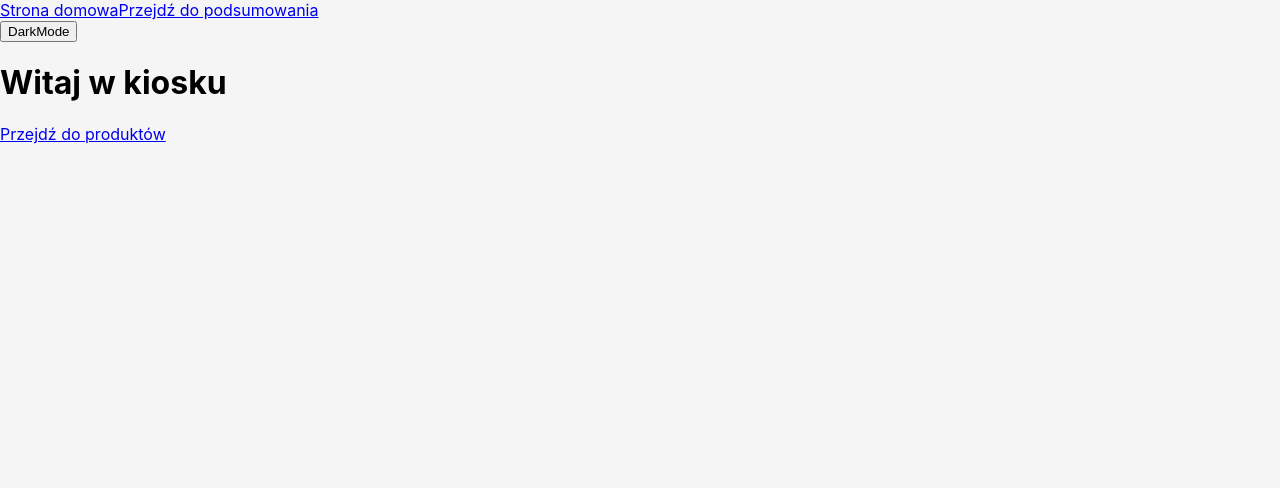
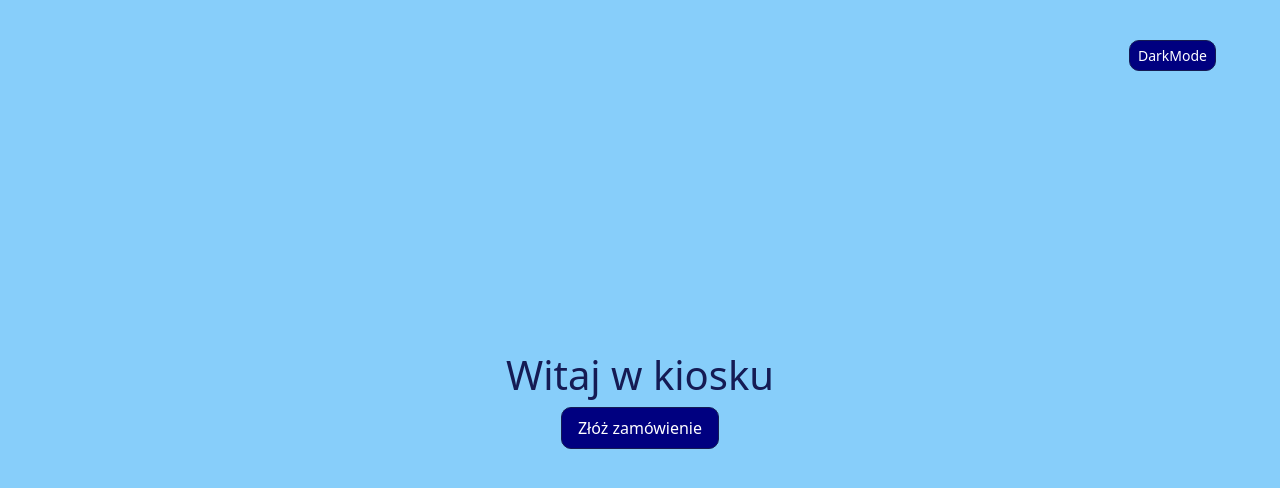
Before and after one commit to WojciechKnopp/React_project_UG_2023, a React (Create React App) app: page / in a window 1280 px wide. Shown: the top 488 px of the page. Built offline with nearby package versions, Linux system fonts and the light colour scheme.

Commit message:
ostylowanie strony głównej, aktualizacja mapy bootstrapa, część ostylowania strony z produktami

```diff
--- a/package.json
+++ b/package.json
@@ -6,6 +6,7 @@
     "@testing-library/jest-dom": "^5.16.5",
     "@testing-library/react": "^13.4.0",
     "@testing-library/user-event": "^13.5.0",
+    "bootstrap": "^5.3.0",
     "react": "^18.2.0",
     "react-dom": "^18.2.0",
     "react-router-dom": "^6.11.2",
--- a/src/App.js
+++ b/src/App.js
@@ -8,27 +8,9 @@ import DarkMode from './components/DarkMode';
 import MainPage from './components/MainPage';
 
 
-const Home = () => (
-  <div>
-    <MainPage />
-  </div>
-);
-
-const Products = () => (
-  <div>
-    <Page />
-  </div>
-);
-
-const Order = () => (
-  <div>
-    <Cart />
-  </div>
-);
-
 const NotFound = () => (
   <div>
-    <h1>404 - Nie znaleziono strony</h1>
+    <h1 className='alert alert-danger'>404 - Nie znaleziono strony</h1>
     <Link to="/">Strona domowa</Link>
   </div>
 );
@@ -39,13 +21,11 @@ function App() {
     <CartProvider>
     <ProductProvider>
       <Router>
-        <Link to="/">Strona domowa</Link>
-        <Link to="/cart">Przejdź do podsumowania</Link>
         <DarkMode />
         <Routes>
-          <Route path="/" element={<Home />} />
-          <Route path="/products" element={<Products />} />
-          <Route path="/cart" element={<Order />} />
+          <Route path="/" element={<MainPage />} />
+          <Route path="/products" element={<Page />} />
+          <Route path="/cart" element={<Cart />} />
           <Route path="*" element={<NotFound />} />
         </Routes>
       </Router>
--- a/src/App.scss
+++ b/src/App.scss
@@ -1,7 +1,92 @@
-// $main-color: #f5f5f5;
+@import "../node_modules/bootstrap/scss/functions";
+@import "../node_modules/bootstrap/scss/variables";
+// modify bootstrap variables (add to map)
+$custom-position:(
+    5: 5%,
+);
+$position-values: map-merge($position-values, $custom-position);
+@import "../node_modules/bootstrap/scss/bootstrap";
 
-.product-image{
-    width: 200px;
+
+$color1: #151b54;
+$color2: #000080;
+$color3: #0000CD;
+$main-color: #87CEFA;
+
+#root{
+    position: relative;
+    padding: 3em;
+    height: 100vh;
+}
+
+@mixin theme-colors($light-theme: true){
+    @if $light-theme{
+        background-color: $main-color;
+        color: $color1;
+    } @else {
+        background-color: $color1;
+        color: white;
+    }
+}
+
+.light-mode{
+    @include theme-colors();
+
+    button.ovr-btn{
+        background-color: $color2;
+        color: white;
+
+        &:hover{
+            background-color: $color3;
+        }
+    }
+
+    .bottom-panel{
+        background-color: darken($main-color, 10%);
+    }
+}
+.dark-mode{
+    @include theme-colors($light-theme: false);
+
+    button.ovr-btn{
+        background-color: $color3;
+
+        &:hover{
+            background-color: $color2;
+        }
+    }
+
+    .bottom-panel{
+        background-color: lighten($color1, 10%);
+    }
+}
+
+// #region buttons
+button.ovr-btn{
+    border: $color1 solid 1px;
+    border-radius: 10px;
+    background-color: $color3;
+    color: white;
+}
+
+.btn-start{
+    @extend .ovr-btn;
+    padding: 0.5em 1em;
+}
+// #endregion
+
+.product-list{
+    justify-content: space-evenly;
+}
+
+.product{
+    width: 14rem;
+    margin: 1em;
+}
+
+.bottom-panel{
+    z-index: 1;
+    border: $color1 solid 1px;
 }
 
 // popup
@@ -15,6 +100,7 @@
     display: flex;
     align-items: center;
     justify-content: center;
+    z-index: 9999;
 
     .popup-content {
       background-color: #fff;
--- a/src/components/Cart.js
+++ b/src/components/Cart.js
@@ -27,9 +27,9 @@ const Cart = () => {
                     ))}
                     <p>Suma: {sumPrice} zł</p>
                     <button onClick={clearCart}>Wyczyść koszyk</button>
-                    <Link to="/products">Wróć do produktów</Link>
                 </div>
             )}
+            <Link to="/products">Wróć do produktów</Link>
         </div>
     );
 }
--- a/src/components/DarkMode.js
+++ b/src/components/DarkMode.js
@@ -5,11 +5,10 @@ function DarkMode() {
 
   useLayoutEffect(() => {
     const body = document.querySelector('body');
-    body.style.backgroundColor = isWhite ? 'whitesmoke' : 'black';
-    body.style.color = isWhite ? 'black' : 'white'
+    body.className = isWhite ? 'light-mode' : 'dark-mode';
 
     return () => {
-      body.style.backgroundColor = '';
+      body.className = '';
     };
   }, [isWhite]);
 
@@ -18,8 +17,8 @@ function DarkMode() {
   };
 
   return (
-    <div>
-      <button onClick={toggleBackground}>
+    <div className='position-absolute top-5 end-5'>
+      <button className='ovr-btn btn btn-sm' onClick={toggleBackground}>
         {isWhite ? 'DarkMode' : 'LightMode'}
       </button>
     </div>
--- a/src/components/MainPage.js
+++ b/src/components/MainPage.js
@@ -4,9 +4,9 @@ import { Link } from 'react-router-dom';
 const MainPage = () => {
 
     return (
-        <div className="MainPage">
+        <div className="h-100 d-flex flex-column align-items-center justify-content-center">
             <h1>Witaj w kiosku</h1>
-            <Link to="/products">Przejdź do produktów</Link>
+            <Link to="/products"><button className="btn-start">Złóż zamówienie</button></Link>
         </div>
     )
 }
--- a/src/components/PopupTimer.js
+++ b/src/components/PopupTimer.js
@@ -55,7 +55,7 @@ const startTimer = () => {
     }, [showPopup]);
 //#endregion
 
-//#region timeout
+//#region main timeout
     useEffect(() => {
         let timeout;
 
@@ -64,10 +64,11 @@ useEffect(() => {
             timeout = setTimeout(() => {
                 // popup window asking are you there?
                 setShowPopup(true);
-        }, 1000 * 10 ); // 30 seconds
+            }, 1000 * 30 ); // 30 seconds
 
             document.addEventListener('mousemove', resetTimeout);
             document.addEventListener('keydown', resetTimeout);
+            document.addEventListener('wheel', resetTimeout);
         };
 
         resetTimeout();
@@ -76,6 +77,7 @@ useEffect(() => {
             clearTimeout(timeout);
             document.removeEventListener('mousemove', resetTimeout);
             document.removeEventListener('keydown', resetTimeout);
+            document.addEventListener('wheel', resetTimeout);
         };
     }, []);
 //#endregion
--- a/src/components/ProductList.js
+++ b/src/components/ProductList.js
@@ -37,21 +37,22 @@ const ProductList = ({onAddToCart}) => {
 
     return (
         <>
-        <div>
-            <input type="text" value={filterText} onChange={handleSearchChange} />
+        <div className='d-flex justify-content-center'>
+            <input placeholder='Wyszukaj produkt' type="text" value={filterText} onChange={handleSearchChange} />
         </div>
-        <div className="product-list">
+        <div className="product-list d-flex flex-wrap">
             {filteredProducts.map(product => (
-                <div className="product" key={product.id}>
-                    <h3>{product.name}</h3>
-                    <p>{product.price}</p>
-                    <img className='product-image' src={product.image} alt={product.name} /><br></br>
-
-                    {detailsVisibleId === product.id && <p>{product.description}</p>}
-                    <button onClick={()=> handleDetailsClick(product.id)}>
-                        {detailsVisibleId === product.id ? 'ukryj' : 'pokaż'}
-                    </button>
-                    <button onClick={() => handleAddToCart(product)}>Dodaj do koszyka</button>
+                <div className="product card" key={product.id}>
+                    <img className='card-img-top' src={product.image} alt={product.name} />
+                    <div className="card-body">
+                        <h3 className="card-title">{product.name}</h3>
+                        <p className="card-text"><strong>{product.price} zł</strong></p>
+                        {detailsVisibleId === product.id && <p>{product.description}</p>}
+                        <button className='ovr-btn' onClick={()=> handleDetailsClick(product.id)}>
+                            {detailsVisibleId === product.id ? 'Ukryj szczegóły' : 'Pokaż szczegóły'}
+                        </button>
+                        <button className='ovr-btn' onClick={() => handleAddToCart(product)}>Dodaj do koszyka</button>
+                    </div>
                 </div>
             ))}
         </div>
--- a/src/components/ProductsPage.js
+++ b/src/components/ProductsPage.js
@@ -11,8 +11,11 @@ const Page = () => {
     return (
         <div className="Page">
             <ProductList/>
-            <span className="cart-items">Liczba elementów w koszyku: {cartItems.length}</span>
-            <Link to="/cart"><button>Przejdź do podsumowania</button></Link>
+            <div className="bottom-panel fixed-bottom d-flex justify-content-center align-items-center">
+            <span className="fs-5">Koszyk: {cartItems.length}</span>
+            <Link to="/cart"><button className="ovr-btn">Przejdź do podsumowania</button></Link>
+            <Link to="/"><button className="ovr-btn">Anuluj zamówienie</button></Link>
+            </div>
             <PopupTimer />
         </div>
     );
--- a/src/index.js
+++ b/src/index.js
@@ -3,6 +3,8 @@ import ReactDOM from 'react-dom/client';
 import './index.css';
 import App from './App';
 import reportWebVitals from './reportWebVitals';
+import 'bootstrap/dist/css/bootstrap.css';
+
 
 const root = ReactDOM.createRoot(document.getElementById('root'));
 root.render(
```
Also changed, not shown: 1 other file (tests, documents, lock files or other folders). Lines whose indentation alone changed are shown as unchanged.
